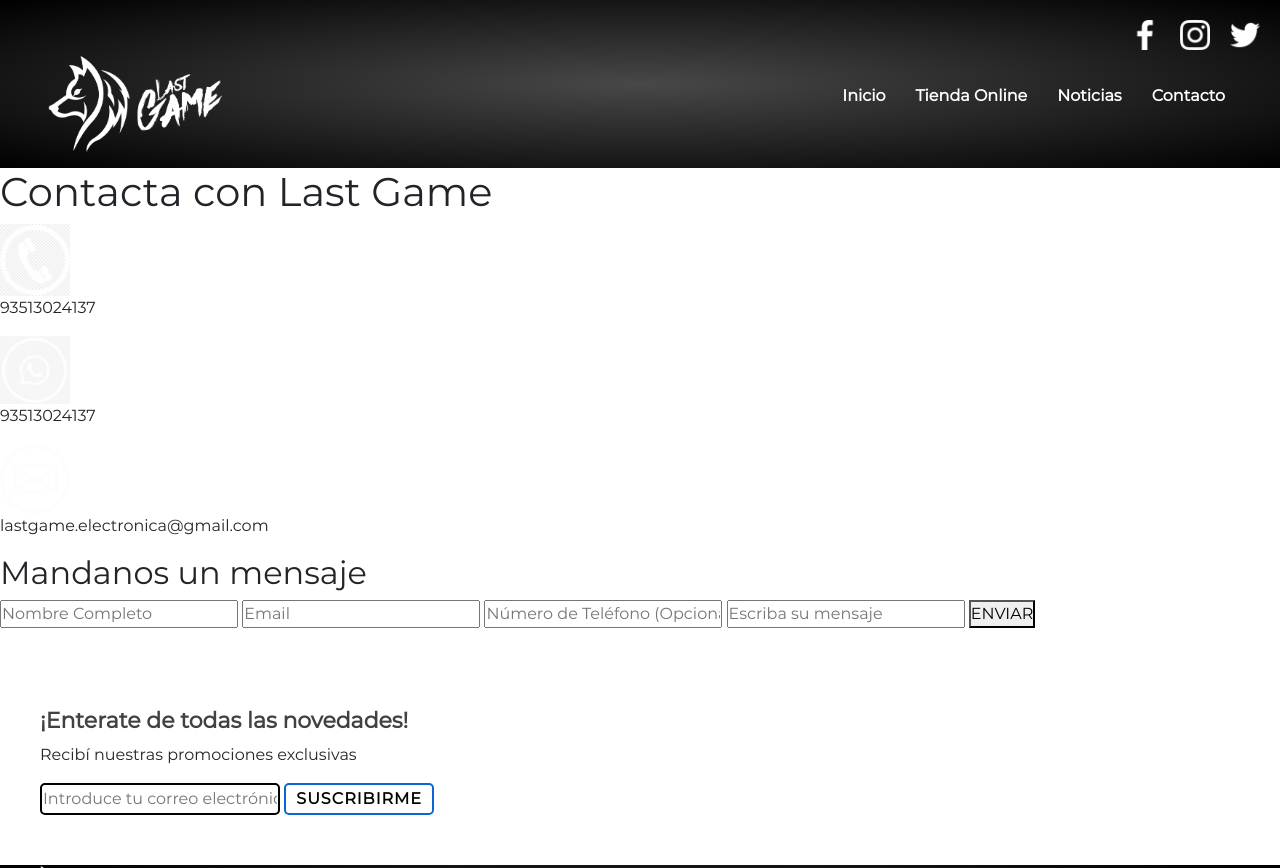
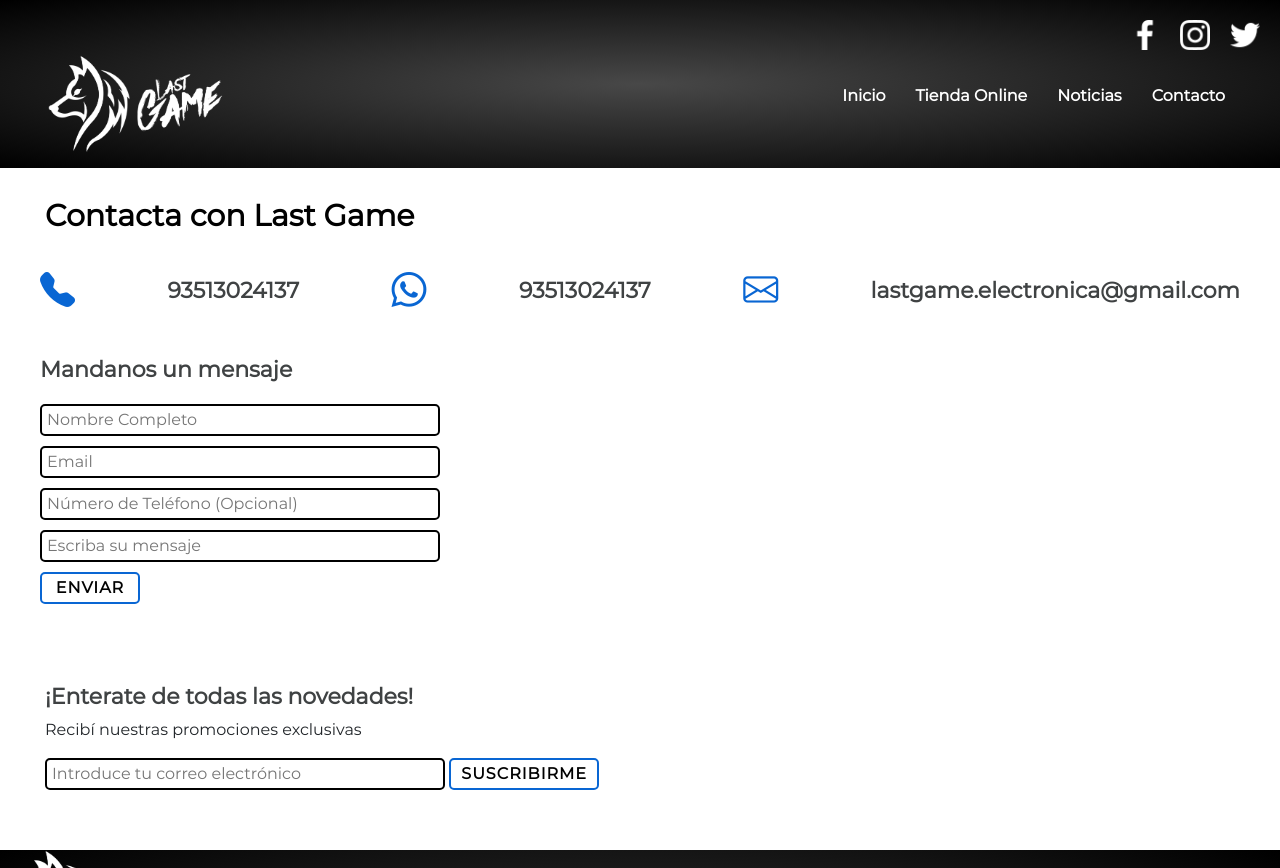
Before and after one commit to Angelica-Gomez/Last-Game, a website: page pages/contacto.html in a window 1280 px wide. Shown: the top 868 px of the page. Drawn offline with nearby package versions, Linux system fonts and the light colour scheme; files that its build step writes are made by us from their sources.

Commit message:
se agregaron mixin e include

```diff
--- a/pages/contacto.html
+++ b/pages/contacto.html
@@ -5,10 +5,12 @@
     <meta name="viewport" content="width=device-width, initial-scale=1.0">
     <title>Contacto</title>
     <link rel="shortcut icon" href="../assets/favicon.ico" type="image/x-icon"/>
-    <link href="https://cdn.jsdelivr.net/npm/bootstrap@5.3.0-alpha3/dist/css/bootstrap.min.css" rel="stylesheet" integrity="sha384-KK94CHFLLe+nY2dmCWGMq91rCGa5gtU4mk92HdvYe+M/SXH301p5ILy+dN9+nJOZ" crossorigin="anonymous">
+    <link rel="stylesheet" href="https://cdn.jsdelivr.net/npm/bootstrap-icons@1.10.5/font/bootstrap-icons.css"/>
+    <link href="https://cdn.jsdelivr.net/npm/bootstrap@5.3.0-alpha3/dist/css/bootstrap.min.css" rel="stylesheet" integrity="sha384-KK94CHFLLe+nY2dmCWGMq91rCGa5gtU4mk92HdvYe+M/SXH301p5ILy+dN9+nJOZ" crossorigin="anonymous"/>
     <script src="https://cdn.jsdelivr.net/npm/bootstrap@5.3.0-alpha3/dist/js/bootstrap.bundle.min.js" integrity="sha384-ENjdO4Dr2bkBIFxQpeoTz1HIcje39Wm4jDKdf19U8gI4ddQ3GYNS7NTKfAdVQSZe" crossorigin="anonymous"></script>
     <link rel="stylesheet" href="../css/style.css"/>
     <link rel="stylesheet" href="../estilos/main.css"/>
+
 
 </head>
 <body>
@@ -39,7 +41,7 @@
 
           <div class="collapse" id="navbarMobileMenu">
             <!-- Elementos del menú desplegable -->
-            <ul class="navbar-nav" style="padding-left: 60px; color: white;">
+            <ul class="navbar-nav" style="padding-left: 5px; color: white;">
                 <li class="nav-item">
                     <a class="nav-link" href="../index.html">Inicio</a>
                 </li>
@@ -56,21 +58,30 @@
         </div>
 
     </header>
-    <main>
-        <h1>Contacta con Last Game</h1>
-        <img src="../assets/images/icono-de-telefono.png" alt="Icono de telefono" width="70"/>
-        <p>93513024137</p>
-        <img src="../assets/images/icono-de-whatsapp.jpg" alt="Icono de Whatsapp" width="70"/>
-        <p>93513024137</p>
-        <img src="../assets/images/icono-de-email.png" alt="Icono de email" width="70"/>
-        <p>lastgame.electronica@gmail.com</p>
 
-        <h2>Mandanos un mensaje</h2>
-        <input type="text" placeholder="Nombre Completo"/>
-        <input type="email" placeholder="Email"/>
-        <input type="text" placeholder="Número de Teléfono (Opcional)"/>
-        <input type="text" placeholder="Escriba su mensaje"/>
-        <button>ENVIAR</button>
+    <main class="main">
+        <h1 class="title">Contacta con Last Game</h1>
+
+      <div class="main__contenedor">
+       <div class="main__contenedor-contact">
+         <a href="" class="telephone"><i class="bi bi-telephone-fill"></i></a>
+         <p class="main__contenedor-information">93513024137</p>
+         <a href="" class="whatsapp"><i class="bi bi-whatsapp"></i></a>
+         <p class="main__contenedor-information">93513024137</p>
+         <a href="" class="envelope"><i class="bi bi-envelope"></i></a>
+         <p class="main__contenedor-information">lastgame.electronica@gmail.com</p>
+      </div>
+
+       <div class="applicattion">
+         <h2>Mandanos un mensaje</h2>
+         <input class="applicattion__data" type="text" placeholder="Nombre Completo"/>
+         <input class="applicattion__data" type="email" placeholder="Email"/>
+         <input class="applicattion__data" type="text" placeholder="Número de Teléfono (Opcional)"/>
+         <input class="applicattion__data" type="text" placeholder="Escriba su mensaje"/>
+         <button>ENVIAR</button>
+       </div>
+      </div>
+
 
         <div class="form">
           <h2 class="form__title">¡Enterate de todas las novedades!</h2>
--- a/sass/components/_footer.scss
+++ b/sass/components/_footer.scss
@@ -1,6 +1,7 @@
 .footer{
     background: $bgDark;
     height: 500px;
+    padding-left: 5px;
 
     &__logo {
     margin: 20px;
--- a/sass/components/_forms.scss
+++ b/sass/components/_forms.scss
@@ -2,24 +2,29 @@
     @extend .container;
     padding-top: 80px;
     padding-bottom: 50px;
+    padding-left: 5px;
+
 
     &__title {
     font-size: 22px;
     font-weight: bold;
-    color: #3f4243;
+    color: $secondary;
 }
     &__email {
-    text-decoration: none;
-    padding: 2px 1px;
-    border: 2px solid black;
-    border-radius: 5px;
-    outline: 0;
+     width: 400px;
+     text-decoration: none;
+     padding: 2px 1px;
+     border: 2px solid black;
+     border-radius: 5px;
+     outline: 0;
+     padding-left: 5px;
+     margin-bottom: 10px;
 }
     input:hover {
     border: 2px solid  #0966d3;
     }
 
-    button{
+    button {
     border: none;
     font-weight: bold;
     background-color: white;
@@ -30,5 +35,16 @@
     width: 150px;
     outline: 0;
     }
+}
 
+@media (max-width: $bpMedium) {
+    .form__email {
+     width: 330px;
+    }
 }
+
+@media (max-width: $bpSmall) {
+    .applicattion__data {
+     width: 300px;
+    }
+}
--- a/sass/components/_header.scss
+++ b/sass/components/_header.scss
@@ -16,7 +16,7 @@
     }
 
         &__container{
-          @extend .container;
+         @extend .container;
          display: flex;
          justify-content: space-between;
          align-items: center;
--- a/sass/main.scss
+++ b/sass/main.scss
@@ -9,6 +9,7 @@
 @import "./components/forms";
 
 // views
+@import "./views/contacto";
 @import "./views/noticias";
 @import "./views/platform";
 @import "./views/index";
--- a/sass/utils/_global.scss
+++ b/sass/utils/_global.scss
@@ -38,3 +38,9 @@ ul {
     max-width: 1200px;
     margin: 0 auto;
 }
+
+@mixin templateFlex($direction, $justify) {
+    display: flex;
+    flex-direction: $direction;
+    justify-content: $justify;
+}
--- /dev/null
+++ b/sass/views/_contacto.scss
@@ -0,0 +1,109 @@
+.main__contenedor {
+    &-contact {
+     @include templateFlex (row, space-between);
+ }
+    &-information {
+     font-size: 22px;
+     font-weight: bold;
+     color: $secondary;
+     margin-bottom: 20px;
+     padding: 10px 0;
+    }
+    &-contact {
+        //mapa
+        $contactIcons: (
+            telephone:black,
+            whatsapp: #14b8a6,
+            envelope: red
+        );
+
+        //bucle
+        @each $contactName, $contactColors in $contactIcons {
+         .#{$contactName} {
+           color: $primary;
+           font-size: 35px;
+
+         &:hover {
+            color: $contactColors;
+         }
+        }
+        }
+    }
+}
+
+.applicattion {
+    h2 {
+     font-size: 22px;
+     font-weight: bold;
+     color: $secondary;
+     margin: 20px 0;
+    }
+
+    display: flex;
+    flex-direction: column;
+
+    &__data {
+     width: 400px;
+     text-decoration: none;
+     padding: 2px 1px;
+     border: 2px solid black;
+     border-radius: 5px;
+     outline: 0;
+     margin-bottom: 10px;
+     padding-left: 5px;
+
+    }
+    input:hover {
+     border: 2px solid  #0966d3;
+    }
+
+    button {
+     border: none;
+     font-weight: bold;
+     background-color: white;
+     letter-spacing: 1px;
+     padding: 2px 1px;
+     border-radius: 5px;
+     border: 2px solid  #0966d3;
+     width: 100px;
+     outline: 0;
+    }
+}
+
+@media (max-width: $bpLarge) {
+  .applicattion {
+    button {
+      width: 100px;
+    }
+  }
+}
+
+@media (max-width: $bpMedium) {
+    .main__contenedor {
+      &-contact {
+        padding-left: 5px;
+        @include templateFlex(column, center);
+      }
+
+      &-information {
+        font-size: 18px;
+        margin-bottom: 10px;
+      }
+
+      .telephone,
+      .whatsapp,
+      .envelope {
+        font-size: 25px;
+      }
+    }
+
+    .applicattion__data {
+      width: 330px;
+    }
+  }
+
+  @media (max-width: $bpSmall) {
+    .applicattion__data {
+     width: 300px;
+    }
+  }
--- a/sass/views/_index.scss
+++ b/sass/views/_index.scss
@@ -3,7 +3,7 @@
     width: 100%;
     object-fit: cover;
 }
-.delivery{
+.delivery {
     background: $bgDark;
     height: 50px;
     margin: 0 auto;
@@ -12,7 +12,7 @@
     align-items: center;
     margin-bottom: 30px;
 
-&__information{
+&__information {
     margin: 5px;
     padding-left: 3px;
     font-size: 17px;
@@ -20,40 +20,36 @@
 }
 }
 
-.products{
+.products {
     @extend .container;
 
-
-&__title{
+&__title {
     font-size: 25px;
     font-weight: bold;
     color: $secondary;
     margin-bottom: 20px;
-    padding: 10px 0;
-
+    padding: 10px 5px;
 }
 
-&__cards{
+&__cards {
     display: grid;
     grid-template-columns: 1fr;
     gap: 50px;
 }
 
-
-
-.card__header{
+.card__header {
     background-color:   #ebebe8;
     border-radius: 10px;
     padding: 20px;
     box-shadow: 0 25px 50px -12px rgba(0, 0, 0, 0.6);
 
-&-image{
+&-image {
     width: 100%;
     border-radius: 10px;
     margin-bottom: 20px;
     object-fit: cover;
 }
-&-title{
+&-title {
     font-size: 16px;
     color: 0 25px 50px -12px rgba(0, 0, 0, 0.6);
     font-weight: bold;
--- a/sass/views/_platform.scss
+++ b/sass/views/_platform.scss
@@ -6,7 +6,7 @@
     color: black;
     margin-top: 20px;
     margin-bottom: 20px;
-    padding: 10px 0;
+    padding: 10px 5px;
 }
 
 .technology__title {
@@ -16,7 +16,7 @@
     color: $secondary;
     margin-top: 10px;
     margin-bottom: 10px;
-    padding: 10px 0;
+    padding: 10px 5px;
 }
 
 .technology {
@@ -25,7 +25,7 @@
 
     &__cards {
     display: grid;
-    grid-template-columns: repeat(4, 1fr);
+    grid-template-columns: 1fr;
     gap: 20px;
 
     .letter {
@@ -70,9 +70,7 @@
 }
 }
 
-
-
-@media (min-width: $bpLarge){
+@media (min-width: $bpLarge) {
 
     .technology__cards {
           grid-template-columns: repeat(4, 1fr);
@@ -80,25 +78,15 @@
     .delivery__information{
         font-size: 16px;
     }
-
-    .products__cards{
-        grid-template-columns: repeat(3, 1fr);
-    }
 }
 
-
-@media (min-width: $bpMedium) {
+@media (max-width: 1200px) {
     .delivery{
         display: flex;
-
     }
 
     .delivery__information{
         font-size: 13px;
-    }
-
-    .products__cards{
-        grid-template-columns: repeat(2, 1fr);
     }
 
     .technology__cards {
@@ -107,10 +95,9 @@
 
 }
 
-
   @media (max-width: $bpSmall) {
 
     .technology__cards {
-        grid-template-columns: 1fr;
+        grid-template-columns: (1fr);
       }
         }
```
Also changed, not shown: index.html (+1 -1 lines), pages/noticias.html (+1 -1 lines), pages/platform.html (+2 -2 lines), estilos/main.css, sass/views/_noticias.scss (line endings or trailing spaces).
